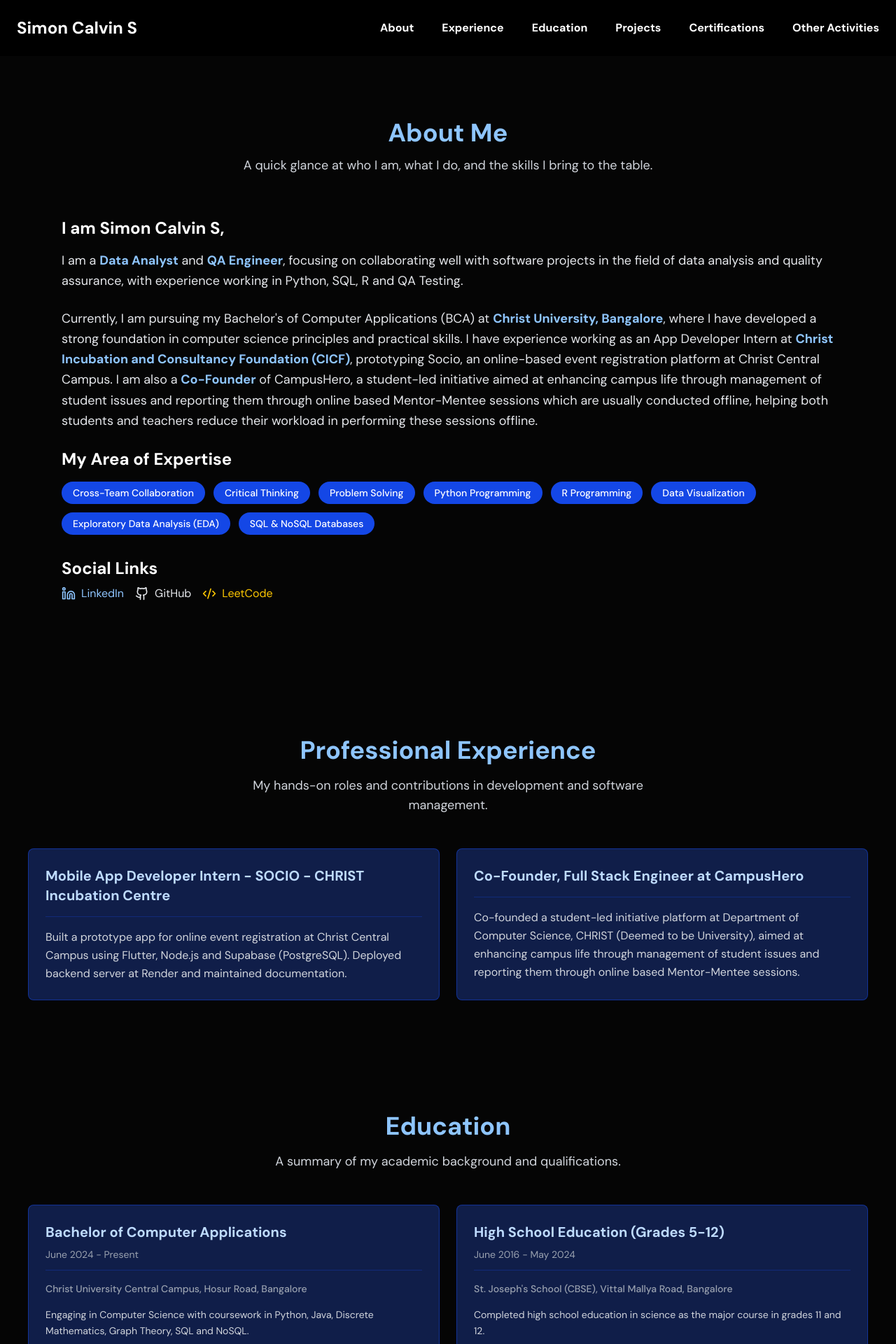
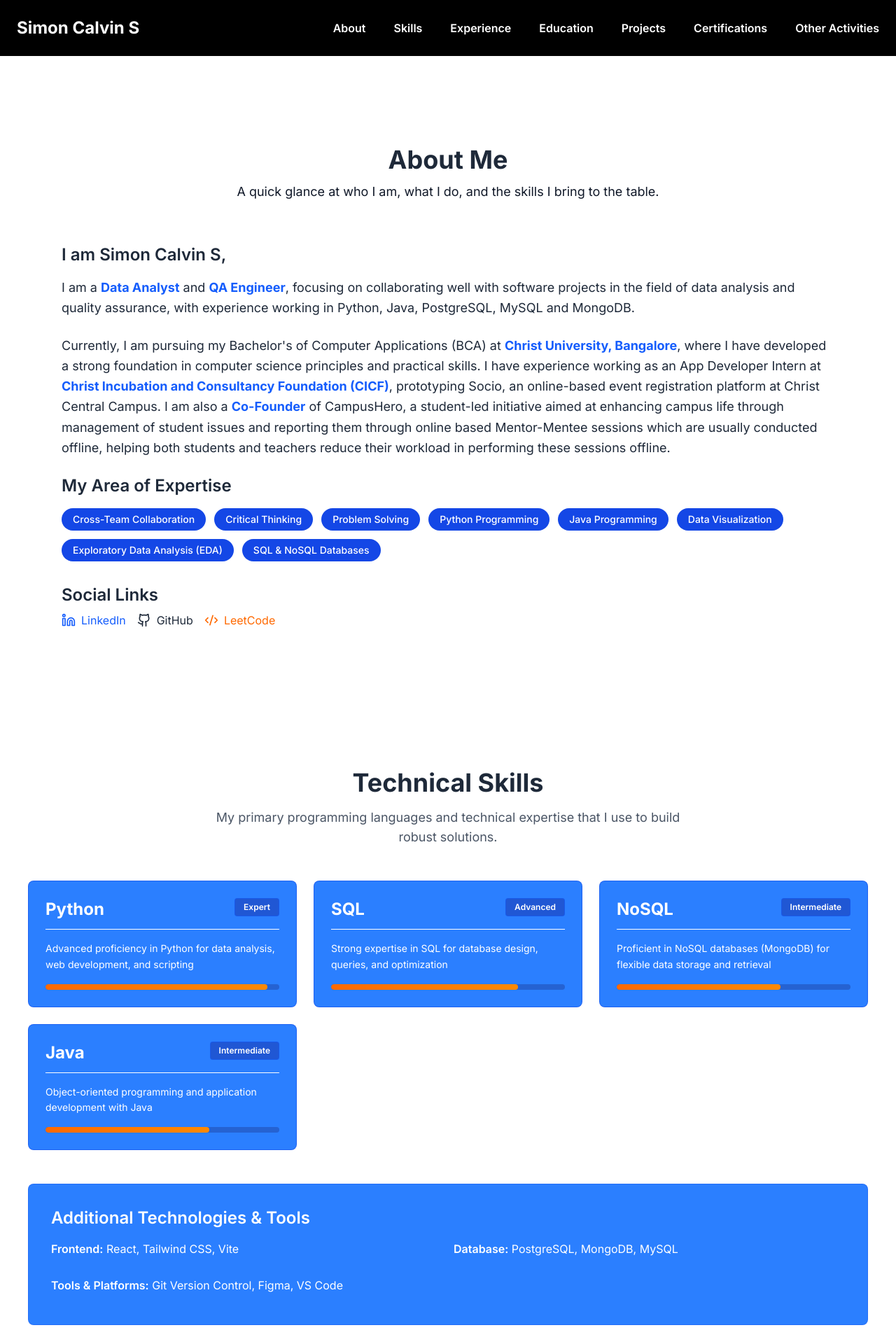
Before and after one commit to SimonCalvinS1/my-portfolio, a React (Vite) app: page / in a window 1280 px wide. Shown: the top 1920 px of the page at 70% size. Built offline with nearby package versions, Linux system fonts and the light colour scheme.

Commit message:
Change UI styles and background

```diff
--- a/src/App.jsx
+++ b/src/App.jsx
@@ -1,5 +1,6 @@
 import Heading from './components/Heading';
 import AboutMe from './components/AboutMe';
+import Skills from './components/Skills';
 import Projects from './components/Projects';
 import Footer from './components/Footer';
 import Education from './components/Education';
@@ -13,6 +14,7 @@
       <Heading />
       <main className="w-full px-4 py-10">
         <AboutMe />
+        <Skills />
         <Experience />
         <Education />
         <Projects />
--- a/src/components/AboutMe.jsx
+++ b/src/components/AboutMe.jsx
@@ -6,42 +6,42 @@
     "px-4 py-1.5 bg-blue-700 text-white rounded-full text-sm font-medium hover:bg-blue-700 transition";
 
   return (
-    <section id="about" className="py-20 overflow-x-hidden">
+    <section id="about" className="py-22 overflow-x-hidden">
       <div className="max-w-6xl mx-auto px-4 sm:px-6">
 
         {/* Heading */}
         <div className="text-center mb-15">
-          <h1 className="text-4xl font-bold text-blue-300 mb-3">
+          <h1 className="text-4xl font-bold text-gray-800 mb-3">
             About Me
           </h1>
-          <p className="text-gray-300 text-base sm:text-lg max-w-3xl mx-auto">
+          <p className="text-gray-900 text-base sm:text-lg max-w-3xl mx-auto">
             A quick glance at who I am, what I do, and the skills I bring to the table.
           </p>
         </div>
 
-        <h2 className="text-xl sm:text-2xl font-semibold text-white mb-4">
+        <h2 className="text-xl sm:text-2xl font-semibold text-gray-800 mb-4">
           I am Simon Calvin S,
         </h2>
 
-        <p className="text-gray-200 text-base sm:text-lg leading-relaxed mb-6">
-          I am a {" "} <span className="font-semibold text-blue-300">Data Analyst</span> and {" "} <span className="font-semibold text-blue-300">QA Engineer</span>,
+        <p className="text-gray-800 text-base sm:text-lg leading-relaxed mb-6">
+          I am a {" "} <span className="font-bold text-blue-600">Data Analyst</span> and {" "} <span className="font-bold text-blue-600">QA Engineer</span>,
           focusing on collaborating well with software projects in the field of data analysis and quality assurance,
-          with experience working in Python, SQL, R and QA Testing.
+          with experience working in Python, Java, PostgreSQL, MySQL and MongoDB.
         </p>
 
-        <p className="text-gray-200 text-base sm:text-lg leading-relaxed mb-6">
-          Currently, I am pursuing my Bachelor's of Computer Applications (BCA) at{" "} <span className="font-semibold text-blue-300">Christ University, Bangalore</span>,
+        <p className="text-gray-800 text-base sm:text-lg leading-relaxed mb-6">
+          Currently, I am pursuing my Bachelor's of Computer Applications (BCA) at{" "} <span className="font-bold text-blue-600">Christ University, Bangalore</span>,
           where I have developed a strong foundation in computer science principles and practical skills.
-          I have experience working as an App Developer Intern at{" "} <span className="font-semibold text-blue-300">Christ Incubation and Consultancy Foundation (CICF)</span>,
+          I have experience working as an App Developer Intern at{" "} <span className="font-bold text-blue-600">Christ Incubation and Consultancy Foundation (CICF)</span>,
           prototyping Socio, an online-based event registration platform at Christ Central Campus. I am also a{" "}
-          <span className="font-semibold text-blue-300">Co-Founder</span> of CampusHero, a student-led initiative aimed at enhancing
+          <span className="font-bold text-blue-600">Co-Founder</span> of CampusHero, a student-led initiative aimed at enhancing
           campus life through management of student issues and reporting them through online based Mentor-Mentee sessions which are usually conducted offline, helping both students and
           teachers reduce their workload in performing these sessions offline.
         </p>
 
         {/* Expertise */}
         <div className="mb-8">
-            <h3 className="text-xl sm:text-2xl text-white font-semibold mb-4">
+            <h3 className="text-xl sm:text-2xl text-gray-800 font-semibold mb-4">
               My Area of Expertise
             </h3>
 
@@ -51,7 +51,7 @@
                 "Critical Thinking",
                 "Problem Solving",
                 "Python Programming",
-                "R Programming",
+                "Java Programming",
                 "Data Visualization",
                 "Exploratory Data Analysis (EDA)",
                 "SQL & NoSQL Databases"
@@ -64,7 +64,7 @@
 
           {/* Social Links */}
           <div>
-            <h3 className="text-xl sm:text-2xl text-white font-semibold mt-8 mb-2">
+            <h3 className="text-xl sm:text-2xl text-gray-800 font-semibold mt-8 mb-2">
               Social Links
             </h3>
 
@@ -73,7 +73,7 @@
                 href="https://www.linkedin.com/in/simon-calvin-s"
                 target="_blank"
                 rel="noopener noreferrer"
-                className="flex items-center gap-2 text-blue-300 hover:text-blue-500"
+                className="flex items-center gap-2 text-blue-600 hover:text-blue-500"
               >
                 <Linkedin className="w-5 h-5" /> LinkedIn
               </a>
@@ -82,7 +82,7 @@
                 href="https://github.com/SimonCalvinS1"
                 target="_blank"
                 rel="noopener noreferrer"
-                className="flex items-center gap-2 text-gray-200 hover:text-gray-500"
+                className="flex items-center gap-2 text-gray-800 hover:text-gray-600"
               >
                 <Github className="w-5 h-5" /> GitHub
               </a>
@@ -91,7 +91,7 @@
                 href="https://leetcode.com/u/SimonCalvinS"
                 target="_blank"
                 rel="noopener noreferrer"
-                className="flex items-center gap-2 text-yellow-400 hover:text-yellow-600"
+                className="flex items-center gap-2 text-orange-500 hover:text-orange-700"
               >
                 <LucideCodeXml className="w-5 h-5" /> LeetCode
               </a>
@@ -99,7 +99,7 @@
           </div>
         </div>
       </div>
-      <p id="experience"></p>
+      <p id="skills"></p>
     </section>
   );
 }
--- a/src/components/Education.jsx
+++ b/src/components/Education.jsx
@@ -30,10 +30,10 @@
       <div className="max-w-7xl mx-auto px-6">
         {/* Section Header */}
         <header className="text-center mb-12">
-          <h2 className="text-4xl font-bold text-blue-300 mb-4">
+          <h2 className="text-4xl font-bold text-gray-800 mb-4">
             Education
           </h2>
-          <p className="text-gray-300 text-lg max-w-2xl mx-auto">
+          <p className="text-gray-600 text-lg max-w-2xl mx-auto">
             A summary of my academic background and qualifications.
           </p>
         </header>
@@ -43,18 +43,18 @@
           {educationData.map((edu, index) => (
             <div
               key={index}
-              className="bg-blue-900/50 border border-blue-700/50 rounded-lg p-6 hover:bg-blue-900/70 hover:border-blue-600 transition-all duration-300 hover:shadow-lg"
+              className="bg-blue-500 border border-blue-700/50 rounded-lg p-6 hover:bg-blue-600 hover:border-blue-300 transition-all duration-300 hover:shadow-lg"
             >
-              <h2 className="text-xl font-semibold text-blue-200 mb-2">
+              <h2 className="text-xl font-semibold text-white mb-2">
                 {edu.title}
               </h2>
-              <p className="text-gray-400 text-sm mb-3">{edu.duration}</p>
-              <div className="border-t border-blue-700/30 pt-4 mb-4">
-                <h3 className="text-gray-400 font-medium text-sm mb-2">
+              <p className="text-white text-sm mb-3">{edu.duration}</p>
+              <div className="border-t border-white pt-4 mb-4">
+                <h3 className="text-white font-medium text-sm mb-2">
                   {edu.institution}
                 </h3>
               </div>
-              <p className="text-gray-300 leading-relaxed text-sm">
+              <p className="text-white leading-relaxed text-sm">
                 {edu.description}
               </p>
             </div>
--- a/src/components/Experience.jsx
+++ b/src/components/Experience.jsx
@@ -21,26 +21,26 @@
       <div className="max-w-7xl mx-auto px-6">
         {/* Header */}
         <header className="text-center mb-12">
-          <h2 className="text-4xl font-bold text-blue-300 mb-4">
+          <h2 className="text-4xl font-bold text-gray-800 mb-4">
             Professional Experience
           </h2>
-          <p className="text-gray-300 text-lg max-w-2xl mx-auto">
+          <p className="text-gray-600 text-lg max-w-2xl mx-auto">
             My hands-on roles and contributions in development and software management.
           </p>
         </header>
 
         {/* Experience Cards */}
-        <div className="grid grid-cols-1 md:grid-cols-2 gap-6">
+        <div className="max-w-5xl mx-auto grid grid-cols-1 md:grid-cols-2 gap-6">
           {experiences.map((exp) => (
             <div
               key={exp.id}
-              className="bg-blue-900/50 border border-blue-700/50 rounded-lg p-6 hover:bg-blue-900/70 hover:border-blue-600 transition-all duration-300 hover:shadow-lg"
+              className="bg-blue-500 border border-blue-700/50 rounded-lg p-6 hover:bg-blue-600 hover:border-blue-600 transition-all duration-300 hover:shadow-lg"
             >
-              <h3 className="text-xl font-semibold text-blue-200 mb-4">
+              <h3 className="text-xl font-semibold text-white mb-4">
                 {exp.title}
               </h3>
-              <div className="border-t border-blue-700/30 pt-4">
-                <p className="text-gray-300 leading-relaxed">{exp.description}</p>
+              <div className="border-t border-white pt-4">
+                <p className="text-white leading-relaxed">{exp.description}</p>
               </div>
             </div>
           ))}
--- a/src/components/Heading.jsx
+++ b/src/components/Heading.jsx
@@ -5,6 +5,7 @@
 
   const links = [
     { name: "About", href: "#about" },
+    { name: "Skills", href: "#skills" },
     { name: "Experience", href: "#experience" },
     { name: "Education", href: "#education" },
     { name: "Projects", href: "#projects" },
--- /dev/null
+++ b/src/components/Skills.jsx
@@ -0,0 +1,107 @@
+import React from 'react';
+
+function Skills() {
+  const skillsData = [
+    {
+      name: "Python",
+      level: "Expert",
+      description: "Advanced proficiency in Python for data analysis, web development, and scripting",
+    },
+    {
+      name: "SQL",
+      level: "Advanced",
+      description: "Strong expertise in SQL for database design, queries, and optimization",
+    },
+    {
+      name: "NoSQL",
+      level: "Intermediate",
+      description: "Proficient in NoSQL databases (MongoDB) for flexible data storage and retrieval",
+    },
+    {
+      name: "Java",
+      level: "Intermediate",
+      description: "Object-oriented programming and application development with Java",
+    },
+  ];
+
+  return (
+    <section className="py-20">
+      <div className="max-w-7xl mx-auto px-6">
+        {/* Section Header */}
+        <header className="text-center mb-12">
+          <h2 className="text-4xl font-bold text-gray-800 mb-4">
+            Technical Skills
+          </h2>
+          <p className="text-gray-600 text-lg max-w-2xl mx-auto">
+            My primary programming languages and technical expertise that I use to build robust solutions.
+          </p>
+        </header>
+
+        {/* Skills Grid */}
+        <div className="grid grid-cols-1 md:grid-cols-2 lg:grid-cols-3 gap-6 mb-12">
+          {skillsData.map((skill, index) => (
+            <div
+              key={index}
+              className="bg-blue-500 border border-blue-700/50 rounded-lg p-6 hover:bg-blue-600 hover:border-blue-300 transition-all duration-300 hover:shadow-lg group"
+            >
+              {/* Skill Name and Level */}
+              <div className="flex justify-between items-start mb-3">
+                <h3 className="text-2xl font-bold text-white">
+                  {skill.name}
+                </h3>
+                <span className="px-3 py-1 bg-blue-800/60 text-blue-300 text-xs text-white font-semibold rounded border border-blue-600/50">
+                  {skill.level}
+                </span>
+              </div>
+
+              {/* Divider */}
+              <div className="border-t border-white mb-4" />
+
+              {/* Description */}
+              <p className="text-white leading-relaxed text-sm">
+                {skill.description}
+              </p>
+
+              {/* Visual proficiency indicator */}
+              <div className="mt-4 h-2 bg-blue-900/40 rounded-full overflow-hidden">
+                <div
+                  className="h-full bg-gradient-to-r from-orange-500 to-orange-400 rounded-full transition-all duration-500"
+                  style={{
+                    width: skill.level === "Expert" ? "95%" : skill.level === "Advanced" ? "80%" : "70%"
+                  }}
+                />
+              </div>
+            </div>
+          ))}
+        </div>
+
+        {/* Skills Summary */}
+        <div className="bg-blue-500 hover:bg-blue-600 border border-blue-700/30 rounded-lg p-8">
+          <h3 className="text-2xl font-semibold text-white mb-4">
+            Additional Technologies & Tools
+          </h3>
+          <div className="grid grid-cols-1 md:grid-cols-2 gap-4">
+            <div>
+              <p className="text-white mb-3">
+                <span className="font-semibold text-white">Frontend:</span> React, Tailwind CSS, Vite
+              </p>
+            </div>
+            <div>
+              <p className="text-white mb-3">
+                <span className="font-semibold text-white">Database:</span> PostgreSQL, MongoDB, MySQL
+              </p>
+            </div>
+            <div>
+              <p className="text-white mb-3">
+                <span className="font-semibold text-white">Tools & Platforms:</span> Git Version Control, Figma, VS Code
+              </p>
+            </div>
+          </div>
+        </div>
+      </div>
+      <p id="experience"></p>
+    </section>
+  );
+}
+
+export default Skills;
--- a/src/index.css
+++ b/src/index.css
@@ -1,12 +1,13 @@
-@import url('https://fonts.googleapis.com/css2?family=DM+Sans:wght@400;500;700&display=swap');
+@import url('https://fonts.googleapis.com/css2?family=Inter:wght@300;400;500;600;700;800&display=swap');
 @import "tailwindcss";
 
 :root {
-  font-family: 'DM Sans', system-ui, -apple-system, sans-serif;
+  font-family: 'Inter', system-ui, -apple-system, sans-serif;
 }
 
 body {
   margin: 0;
-  padding-top: 50px;
-  background-color: #050505;
+  padding-top: 80px;
+  background-color: #ffffff;
+  color: #1a1a1a;
 }
```
Also changed, not shown: src/components/Certifications.jsx (+8 -40 lines), src/components/OtherActivities.jsx (+6 -6 lines), src/components/Projects.jsx (+8 -8 lines).
